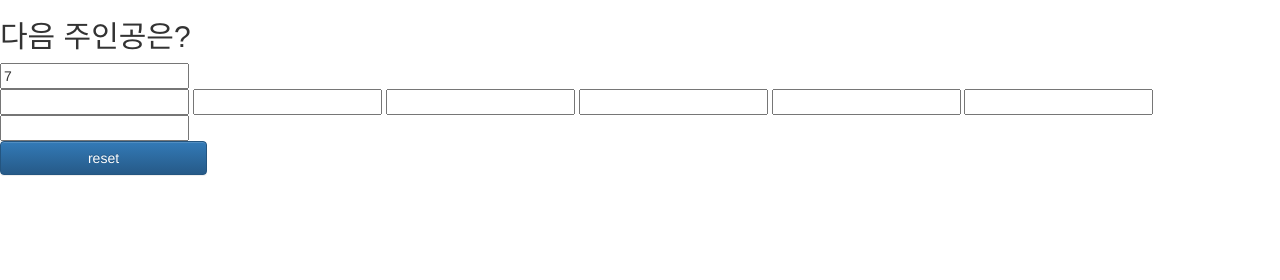
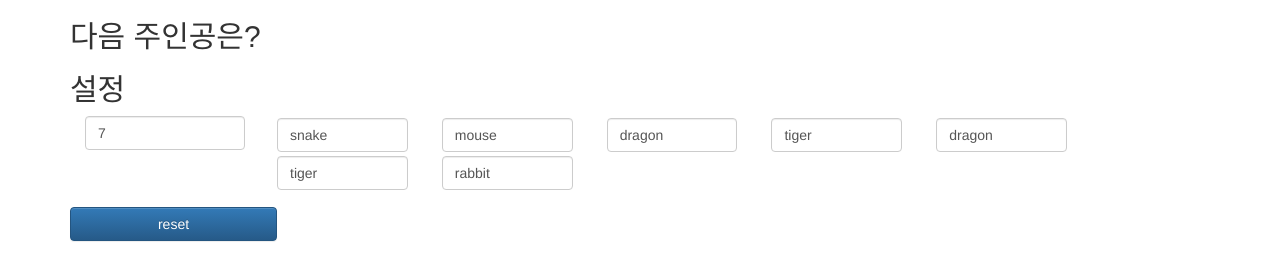
Before and after one commit to junho85/RussianRoulette, a website: page index.html in a window 1280 px wide. Drawn offline with nearby package versions, Linux system fonts and the light colour scheme; no server answers.

Commit message:
약실 갯수 지정 https://github.com/junho85/RussianRoulette/issues/10 하는 겸 이름 지정 기능도 보강

```diff
--- a/app.js
+++ b/app.js
@@ -7,8 +7,8 @@ var LIVE = 2;
 var TRAP = 3;
 var DEAD = 4;
 
-var names = ['1', '2', '3', '4', '5', '6', '7'];
-var cylinder = get_new_cylinder(7, names);
+var names = ['rabbit', 'mouse', 'tiger', 'elephant', 'fox', 'snake', 'dragon'];
+var cylinder = get_new_cylinder(names.length, names);
 
 function get_new_cylinder(num, names) {
     var cylinder = [];
--- a/index.html
+++ b/index.html
@@ -67,11 +67,13 @@
         function reloadCylinder() {
             $.getJSON('/roulette', { dummy: new Date().getTime() }, function (data) {
 
-                var $line = $('<div></div>').addClass('line');
+                var $line = $('<div></div>', {
+                    'class': 'form-group'
+                }).addClass('line');
 
                 $.each(data, function (indexX, chamber) {
                     var $box = $('<div></div>', {
-                        'class': 'box col-xs-1'
+                        'class': 'box col-md-2'
                     }).appendTo($line);
 
                     var $chamber = $('<div></div>', {
@@ -107,11 +109,54 @@
     </script>
 
     <script>
+        function redrawNameForm(num) {
+            var names = getChamberNames();
+
+            var $line = $('<div></div>', {
+                'class': 'form-group'
+            }).addClass('line');
+
+            function getName(names, i) {
+                var sampleNames = ['tiger', 'rabbit', 'mouse', 'horse', 'elephant', 'fox', 'snake', 'dragon'];
+
+                var randomNumber = Math.floor(Math.random() * sampleNames.length);
+
+                if (names[i]) {
+                    return names[i];
+                }
+                return sampleNames[randomNumber];
+            }
+            for (var i=0; i<num; i++) {
+                var $box = $('<div></div>', {
+                    'class': 'box col-md-2'
+                }).appendTo($line);
+
+                var nameInput = $('<input>', {
+                    'class': 'form-control',
+                    'type': 'text',
+                    'name': 'chamber',
+                    'value': getName(names, i)
+                }).appendTo($box);
+            }
+
+            $('#nameBox').html('');
+            $line.appendTo('#nameBox');
+        }
+
+        function getChamberNames() {
+            return $("#cylinderSetupForm input[name='chamber']").map(function () {
+                return $(this).val();
+            }).get();
+        }
+
         $(document).ready(function () {
+            $("#numOfChamber").change(function() {
+                redrawNameForm($(this).val());
+            }).change();
 
             $("#btnReset").click(function() {
                 var numOfChamber = $("#numOfChamber").val();
-                var names = $("#cylinderSetupForm input[name='chamber']").map(function(){return $(this).val();}).get();;
+                var names = getChamberNames();
                 console.log("numOfChamber=" + numOfChamber + "; names=" + names);
 
                 socket.emit('reset', { num: numOfChamber, names: names });
@@ -123,24 +168,25 @@
     <title>Russian Roulette</title>
 </head>
 <body>
+<div class="container">
+
     <h2>다음 주인공은?</h2>
     <div id="roulette"></div>
 
     <div id="setupBox">
+        <h2>설정</h2>
         <form name="cylinderSetupForm" id="cylinderSetupForm" action="">
-    <input type="text" id="numOfChamber" value="7">
-    <div id="nameBox">
-        <input type="text" name="chamber">
-        <input type="text" name="chamber">
-        <input type="text" name="chamber">
-        <input type="text" name="chamber">
-        <input type="text" name="chamber">
-        <input type="text" name="chamber">
-        <input type="text" name="chamber">
+        <div class="col-xs-2">
+            <input type="number" id="numOfChamber" class="form-control" value="7">
+        </div>
+        <div id="nameBox" class="row">
+
         </div>
         <input id="btnReset" class="btn btn-primary" value="reset">
         </form>
     </div>
 
+</div>
+
 </body>
 </html>
```
Lines whose indentation alone changed are shown as unchanged.
